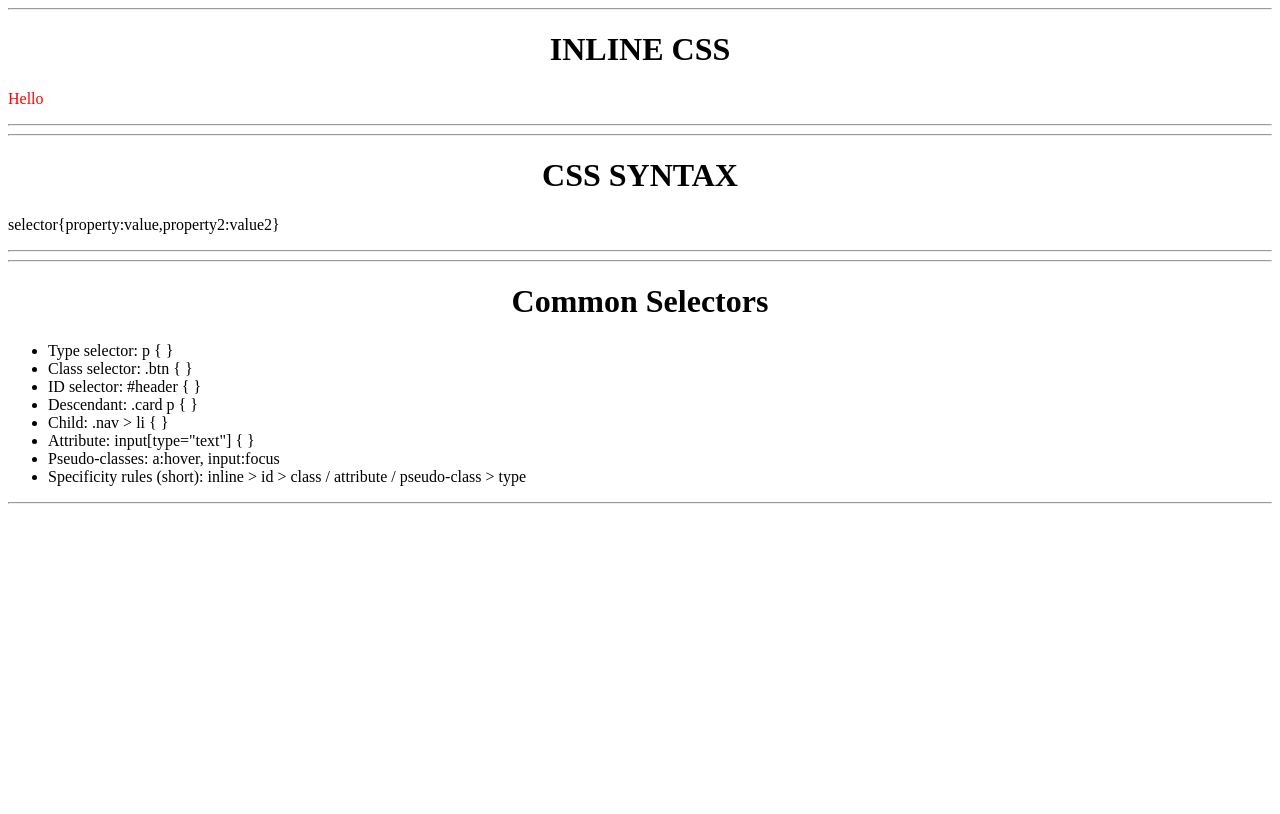
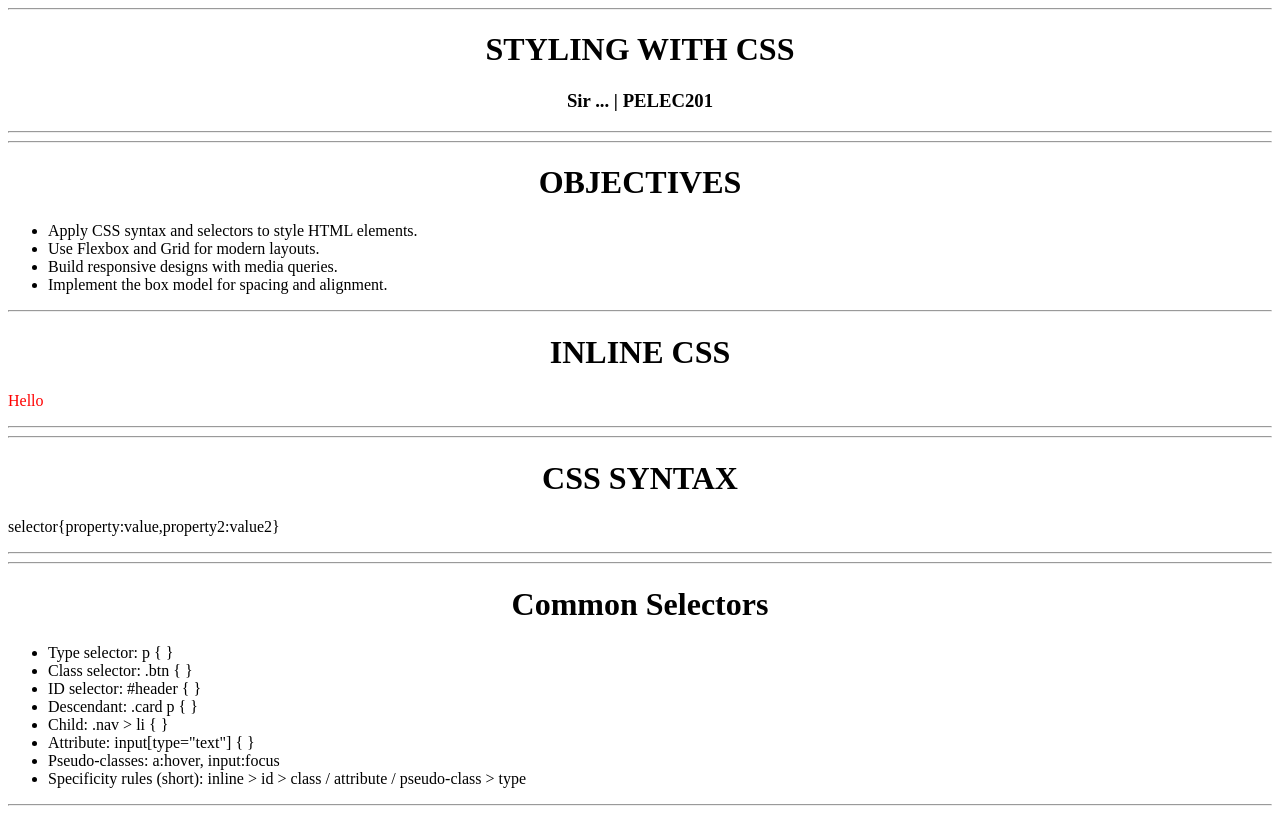
Before and after one commit to bsit2c2025/bsit2c-css-finalsquiz3, a plain HTML site: page index.html in a window 1280 px wide. Drawn offline with Linux system fonts and the light colour scheme.

Commit message:
introduction

```diff
--- a/index.html
+++ b/index.html
@@ -18,6 +18,24 @@
         <!-- END OF INTERNAL CSS-->
     </head>
     <body>
+
+        <div class="title">
+            <hr>
+            <h1>STYLING WITH CSS</h1>
+            <h3 style="text-align: center;">Sir ... | PELEC201</h3>
+            <hr>
+        </div>
+
+        <div class="objectives">
+            <hr>
+            <h1>OBJECTIVES</h1>
+            <ul>
+                <li>Apply CSS syntax and selectors to style HTML elements.</li>
+                <li>Use Flexbox and Grid for modern layouts.</li>
+                <li>Build responsive designs with media queries.</li>
+                <li>Implement the box model for spacing and alignment.</li>
+            </ul>
+        </div>
 
         <div class="inline">
             <hr>
```
